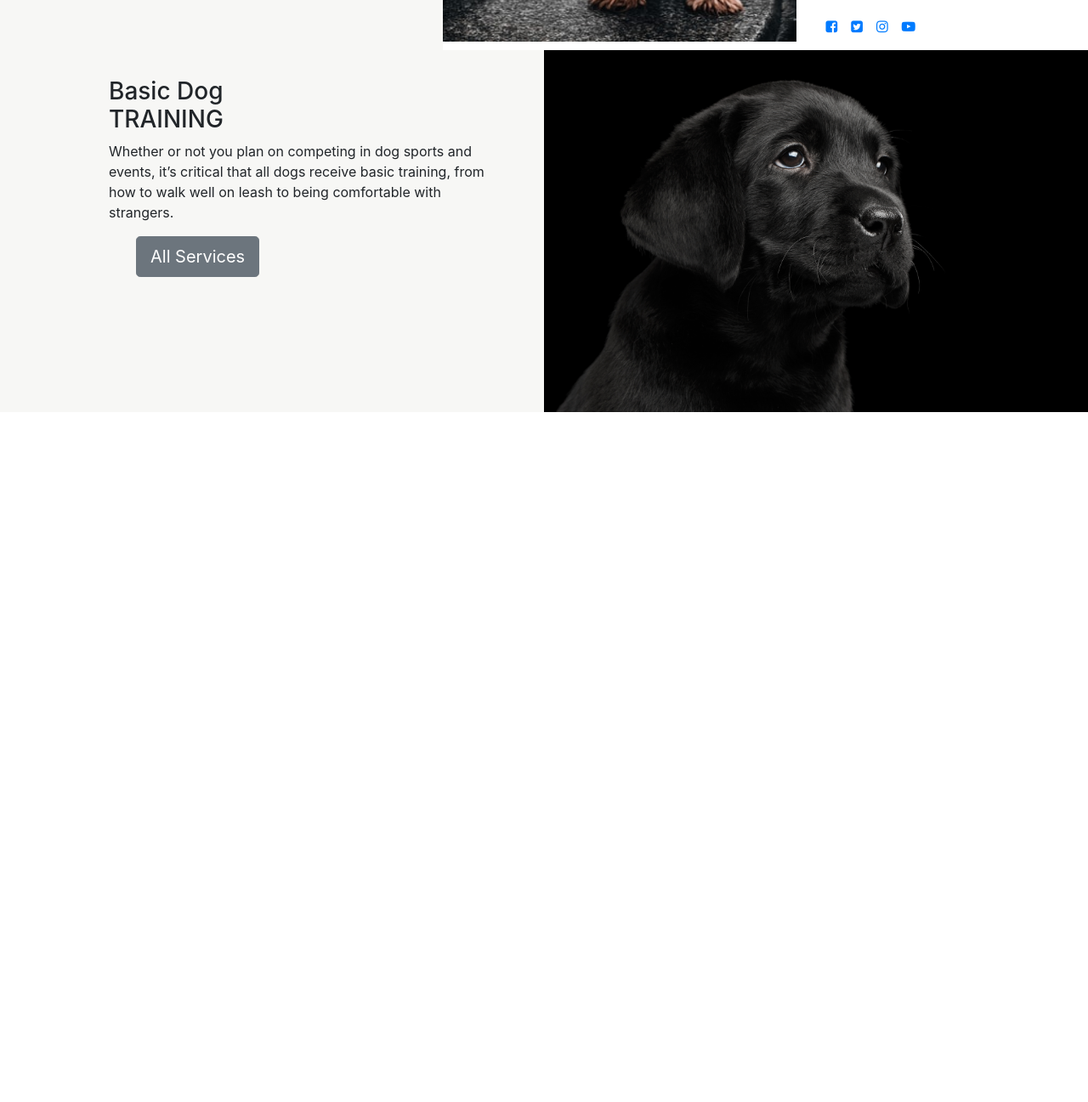
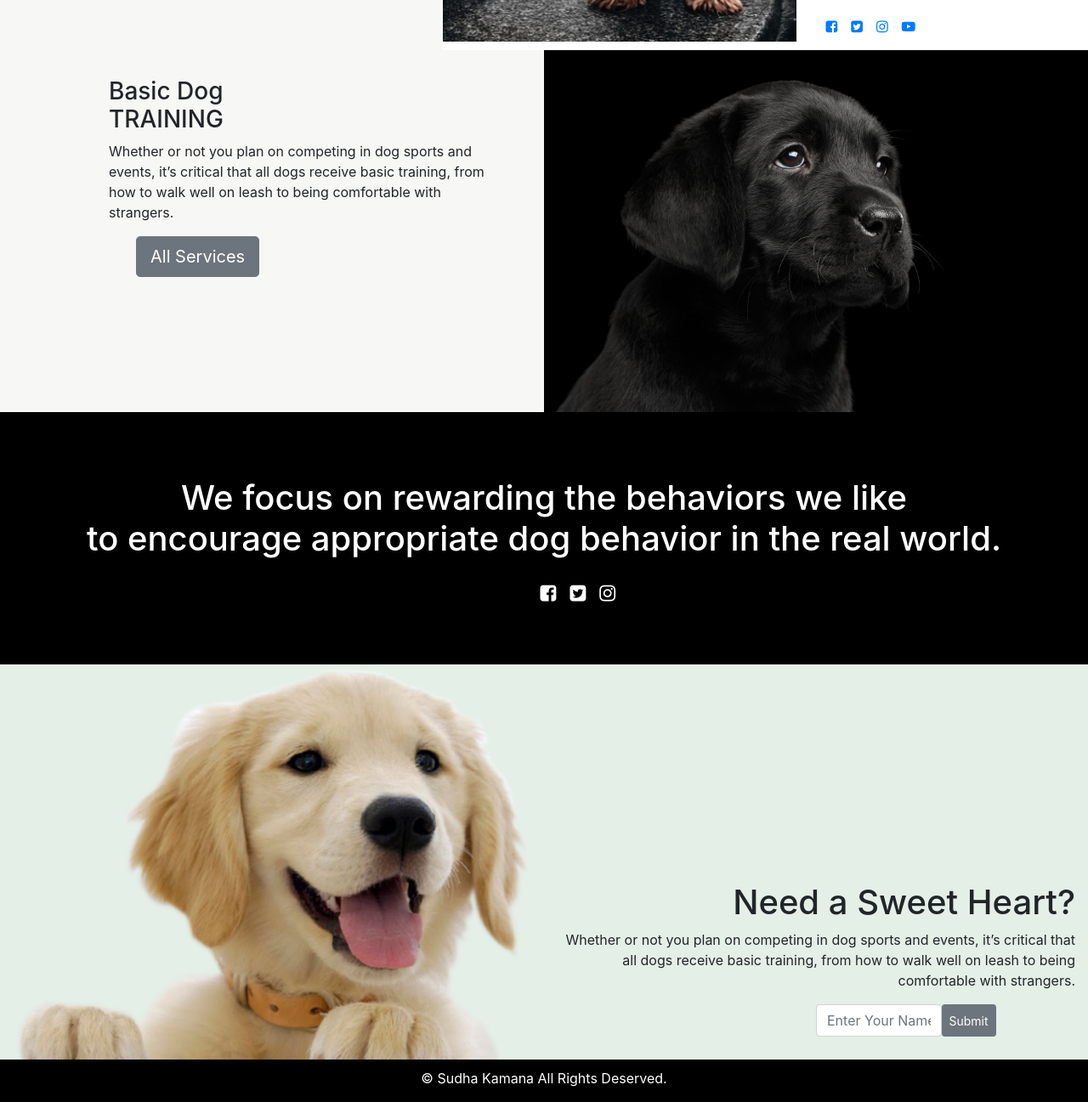
Before and after one commit to sudhakamana/dogwebsite, a plain HTML site: page index.html in a window 1280 px wide. Shown: the part 2905-4202 px from the top of the page at 85% size. Before the commit the page ends 3390 px from the top, so only its background shows below. Drawn offline with nearby package versions, Linux system fonts and the light colour scheme.

Commit message:
final website

```diff
--- a/css/style.css
+++ b/css/style.css
@@ -132,3 +132,49 @@
 .basictraining{
     padding: 0px;
 }
+
+.focus{
+    background-color: black;
+    padding-bottom: 4%;
+}
+.rewarding{
+    color: white;
+    text-align: center;
+    padding-top: 6%;
+}
+.socialbtn{
+    color:white;
+    font-size: 22px;
+
+}
+.socialpadding{
+    padding-left: 49%;
+}
+
+.needasweetheart{
+    padding: 0px;
+    margin:0px;
+    background-color: #e4efe7;
+}
+.sweetheart{
+    text-align: right;
+    padding-top: 20%;
+}
+.name {
+    width: 50%;
+}
+.search{
+    margin-left: 50%;
+    margin-right: 10px;
+}
+.name:hover{
+    border: solid 1px black;
+}
+.foot{
+    background-color: black;
+    text-align: center;
+    color:white;
+    margin: 0px;
+    height: 50px;
+    padding-top: 10px;
+}
--- a/index.html
+++ b/index.html
@@ -3,6 +3,7 @@
 
 <head>
     <meta charset="utf-8">
+    <meta name="viewport" content="width=device-width, initial-scale=1.0">
     <title>
         Bootstrap Website
     </title>
@@ -13,7 +14,7 @@
     <link rel="stylesheet" href="css/style.css">
     <!--font styles-->
     <link rel="preconnect" href="https://fonts.gstatic.com">
-    <meta name="viewport" content="width=device-width, initial-scale=1.0">
+
     <link rel="preconnect" href="https://fonts.gstatic.com">
     <!--Fontawesome for icons url -->
     <link rel="stylesheet" href="https://cdnjs.cloudflare.com/ajax/libs/font-awesome/4.7.0/css/font-awesome.min.css">
@@ -179,7 +180,8 @@
     <section class="container-fluid row basicdog">
         <div class=" basictraining col-lg-6 col-md-12">
             <h3>Basic Dog
-            <br> TRAINING </h3>
+                <br> TRAINING
+            </h3>
             <p>Whether or not you plan on competing in dog sports and events, it’s critical that all dogs receive basic
                 training, from how to walk well on leash to being comfortable with strangers.</p>
             <button type="button" class="btn btn-secondary btn-lg">All Services</button>
@@ -190,9 +192,50 @@
         </div>
     </section>
 
-    <section>
+    <section class="focus">
+        <div class="rewarding">
+            <h1>
+                We focus on rewarding the behaviors we like <br> to encourage appropriate dog behavior in the real
+                world.
+            </h1>
+            <div class="navbar navbar-expand-lg">
+                <ul class="socialpadding navbar-nav">
+                    <li class="nav-item">
+                        <a class="nav-link socialbtn" href="#"><i class="fa fa-facebook-square"
+                                aria-hidden="true"></i></a>
+                    </li>
+                    <li class="nav-item">
+                        <a class="nav-link socialbtn" href="#"><i class="fa fa-twitter-square"
+                                aria-hidden="true"></i></a>
+                    </li>
+                    <li class="nav-item">
+                        <a class="nav-link socialbtn" href="#"><i class="fa fa-instagram" aria-hidden="true"></i></a>
+                    </li>
+                </ul>
+            </div>
+        </div>
+    </section>
 
+    <section class="row needasweetheart">
+        <div class="col-lg-6 col-md-12">
+            <img src="images/cutedog.png" alt="Cute dog image " class="img-responsive" width="100%">
+        </div>
+        <div class="sweetheart col-lg-6 col-md-12">
+            <h1>Need a Sweet Heart?</h1>
+            <p>Whether or not you plan on competing in dog sports and events, it’s critical that all dogs receive basic
+                training, from how to walk well on leash to being comfortable with strangers.</p>
+            <form class="nameform">
+                <div class="row form-group search">
+                    <input type="email" class="form-control name" aria-describedby="emailHelp" placeholder="Enter Your Name">
+                    <button type="button" class="btn btn-secondary btn-sm">Submit</button>
+                </div>
+            </form>
+        </div>
     </section>
+
+    <footer class="foot">
+        <p>&#169; Sudha Kamana All Rights Deserved.</p>
+    </footer>
 </body>
 
 </html>
```
Also changed, not shown: images/cutedog.png (added).
